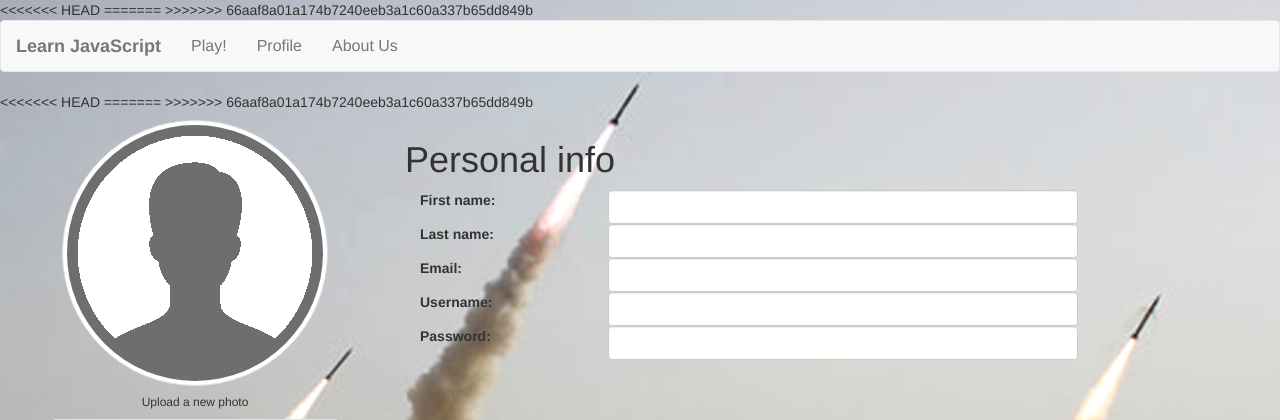
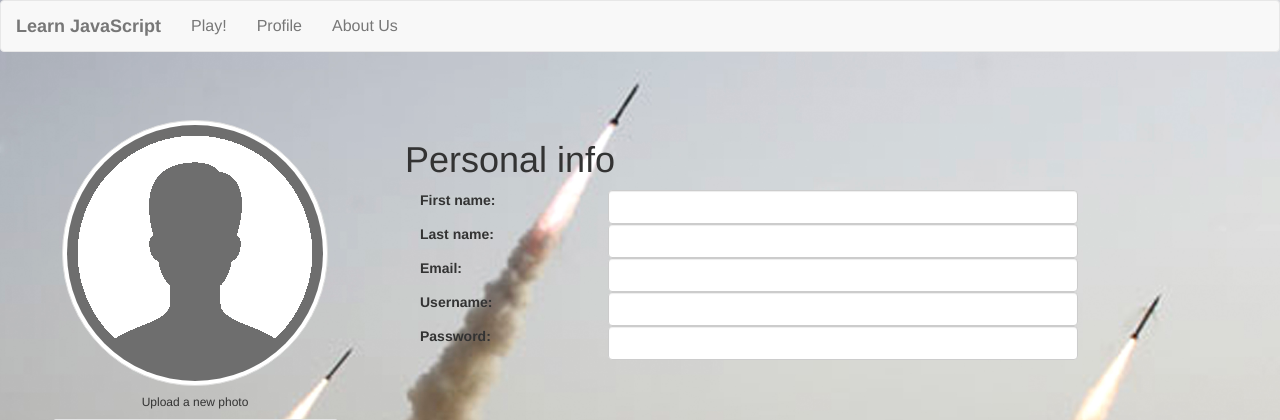
Before and after one commit to sigLoscoHD/Il-Deserto-dei-Barbari, a PHP site: page /profile.html in a window 1280 px wide. Shown: the top 420 px of the page. Run offline with PHP 8.4, Linux system fonts and the light colour scheme; some libraries are stand-ins or nearby versions.

Commit message:
aggiustato il merge

```diff
--- a/game.html
+++ b/game.html
@@ -60,11 +60,7 @@ and open the template in the editor.
                 <div id="design" class="tab-pane fade in">
                     <a href=""><button type="button" class="btn btn-danger btn-lg lev">Level 7</button> </a>
                     <a href=""><button type="button" class="btn btn-danger btn-lg lev">Level 8</button> </a>
-<<<<<<< HEAD
                     <a href=""><button type="button" class="btn btn-danger btn-lg lev">Level 9</button> </a>
-=======
-                    <a href=""><button type="button" class="btn btn-danger btn-lg lev">Level 9</button> </a>
->>>>>>> 66aaf8a01a174b7240eeb3a1c60a337b65dd849b
                 </div>
             </div>
         </div>
--- a/learnMore.html
+++ b/learnMore.html
@@ -36,10 +36,10 @@ and open the template in the editor.
         </nav>
        </div>
         <div>
-        <div class="page-header">
-         <h1>What is Learn Javascript?</h1>
+          <div class="page-header">
+             <h1>What is Learn Javascript?</h1>
+          </div>
         </div>
-
 
     </body>
 </html>
--- a/login.php
+++ b/login.php
@@ -34,7 +34,6 @@
 
         //redirect
         if($autenticato){
-<<<<<<< HEAD
             $_SESSION['sid']=session_id();
             $_SESSION['iduser']=$riga["iduser"];
             $_SESSION['name']=$riga["name"];
@@ -42,10 +41,6 @@
             $_SESSION['email']=$riga["email"];
             $_SESSION['username']=$riga["username"];
             $_SESSION['password']=$riga["password"];
-=======
-            setcookie('iduser', $riga["iduser"], time() + 60*60);
-            setcookie('autenticato', TRUE, time() + 60*60);
->>>>>>> 66aaf8a01a174b7240eeb3a1c60a337b65dd849b
             header("Location: profile.html?mex=log_succ");
             exit;
         }
--- a/profile.html
+++ b/profile.html
@@ -14,12 +14,8 @@ and open the template in the editor.
         <!-- JS import -->
         <script src="https://ajax.googleapis.com/ajax/libs/jquery/1.11.3/jquery.min.js"></script>
         <script src="bootstrap-3.3.6-dist/js/bootstrap.min.js"></script>
-<<<<<<< HEAD
-
-=======
         <script src="JavaScript/controloLog.js" type="text/javascript"></script>
         <script src="JavaScript/getParameter.js" type="text/javascript"></script>
->>>>>>> 66aaf8a01a174b7240eeb3a1c60a337b65dd849b
         <title>Profile</title>
     </head>
     <body>
@@ -88,9 +84,6 @@ and open the template in the editor.
           </div>
         </div>
       </div>
-<<<<<<< HEAD
-        <script src="JavaScript/controloLog.js" type="text/javascript"></script>
-=======
       <div id="mex"></div>
 
     <script>
@@ -111,6 +104,5 @@ and open the template in the editor.
         });
     </script>
 
->>>>>>> 66aaf8a01a174b7240eeb3a1c60a337b65dd849b
     </body>
 </html>
```
Also changed, not shown: session.php (indentation only).
